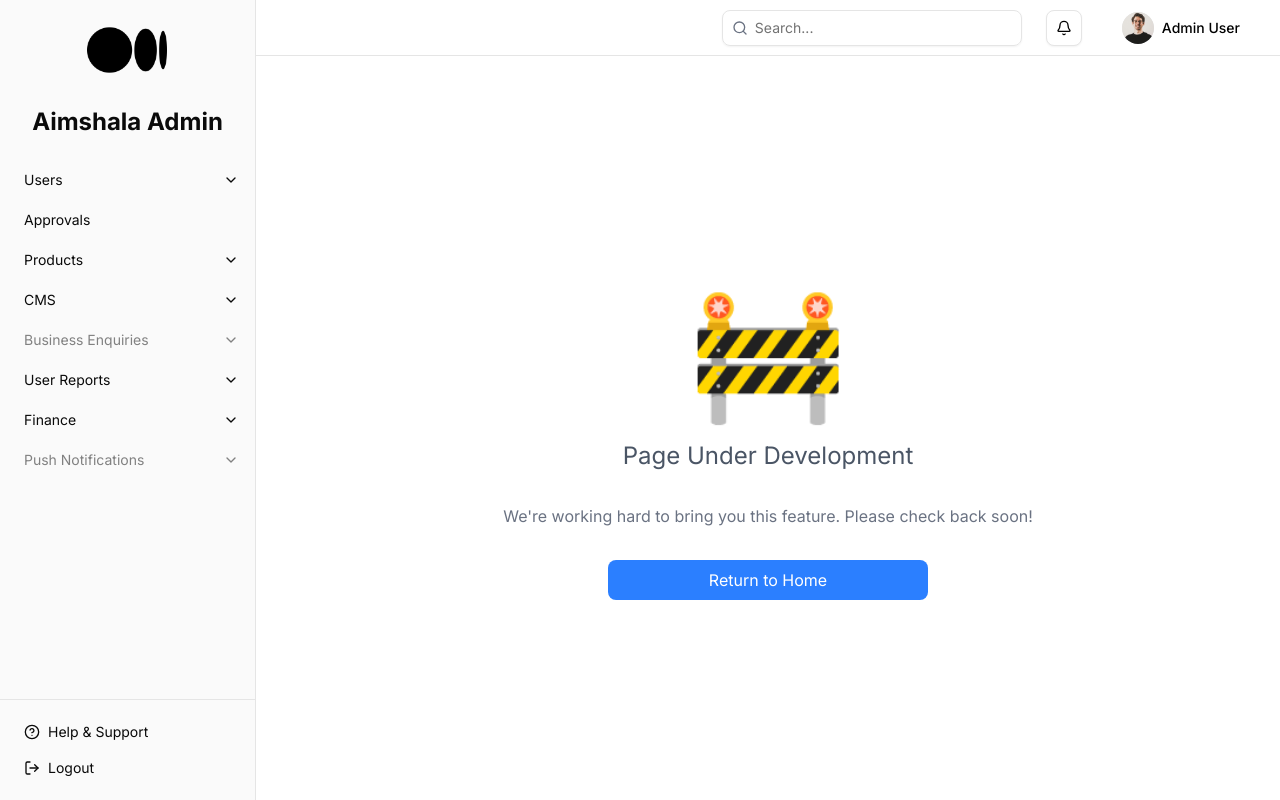
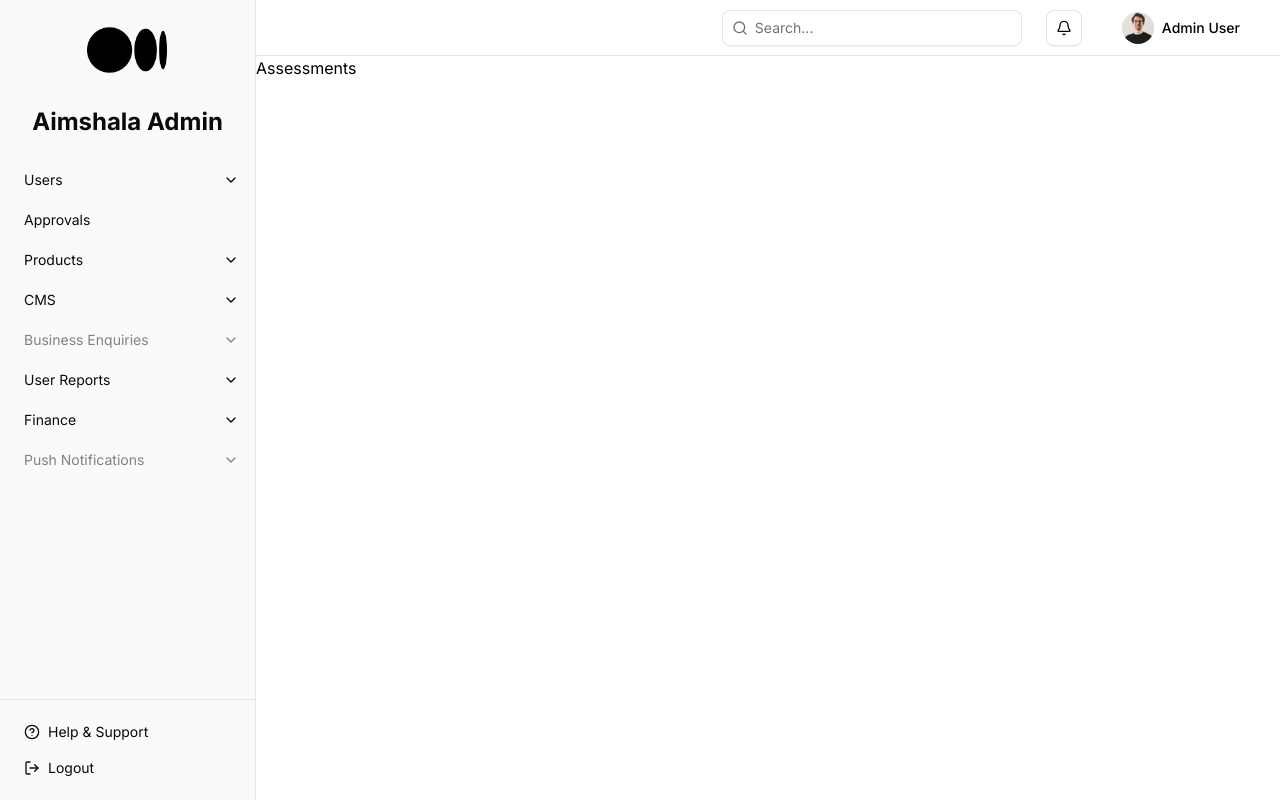
Before and after one commit to Karan071/Dashboard, a React (Vite) app: page /assessments in a window 1280 px wide. Built offline with nearby package versions, Linux system fonts and the light colour scheme.

Commit message:
card-ui-update-fixed

```diff
--- a/src/components/application-component/stats-cards.tsx
+++ b/src/components/application-component/stats-cards.tsx
@@ -1,4 +1,4 @@
-import { Card, CardContent, CardHeader, CardTitle } from "@/components/ui/card"
+import { Card, CardHeader } from "@/components/ui/card"
 import { Users, UserCheck, UserPlus, MessageSquare, Calendar } from "lucide-react"
 const stats = [
   {
--- a/src/pages/Approvals/Approvals.tsx
+++ b/src/pages/Approvals/Approvals.tsx
@@ -1,5 +1,5 @@
 import { Users, Building2, UserPlus, MessageSquare, Check, Plus } from "lucide-react";
-import { Card, CardHeader, CardTitle, CardContent } from "@/components/ui/card";
+import { Card, CardHeader } from "@/components/ui/card";
 import { Table, TableHeader, TableRow, TableHead, TableBody, TableCell } from "@/components/ui/table";
 import { Badge } from "@/components/ui/badge";
 import { Checkbox } from "@/components/ui/checkbox";
--- a/src/pages/CMS/FAQ.tsx
+++ b/src/pages/CMS/FAQ.tsx
@@ -7,7 +7,7 @@ import {
   Eye,
   ArrowRight,
 } from "lucide-react";
-import { Card, CardHeader, CardTitle, CardContent } from "@/components/ui/card";
+import { Card, CardHeader} from "@/components/ui/card";
 import {
   Table,
   TableHeader,
--- a/src/pages/CMS/HelpArticles.tsx
+++ b/src/pages/CMS/HelpArticles.tsx
@@ -11,7 +11,7 @@ import {
 
   Archive,
 } from "lucide-react";
-import { Card, CardHeader, CardTitle, CardContent } from "@/components/ui/card";
+import { Card, CardHeader } from "@/components/ui/card";
 import {
   Table,
   TableHeader,
--- a/src/pages/CMS/Libraries.tsx
+++ b/src/pages/CMS/Libraries.tsx
@@ -10,7 +10,7 @@ import {
   Check,
   CalendarDays,
 } from "lucide-react";
-import { Card, CardHeader, CardTitle, CardContent } from "@/components/ui/card";
+import { Card, CardHeader } from "@/components/ui/card";
 import {
   Table,
   TableHeader,
--- a/src/pages/CMS/Surveys.tsx
+++ b/src/pages/CMS/Surveys.tsx
@@ -11,7 +11,7 @@ import {
   Trash,
 } from "lucide-react";
 import { Bell, Download, X } from "lucide-react"
-import { Card, CardHeader, CardTitle, CardContent } from "@/components/ui/card";
+import { Card, CardHeader } from "@/components/ui/card";
 import {
   Table,
   TableHeader,
--- a/src/pages/CMS/TeamDirectory.tsx
+++ b/src/pages/CMS/TeamDirectory.tsx
@@ -8,7 +8,7 @@ import {
   Eye,
   User,
 } from "lucide-react";
-import { Card, CardHeader, CardTitle, CardContent } from "@/components/ui/card";
+import { Card, CardHeader } from "@/components/ui/card";
 import {
   Table,
   TableHeader,
--- a/src/pages/CMS/Testimonials.tsx
+++ b/src/pages/CMS/Testimonials.tsx
@@ -11,7 +11,7 @@ import {
   ChevronLeft,
   ChevronRight,
 } from "lucide-react";
-import { Card, CardHeader, CardTitle, CardContent } from "@/components/ui/card";
+import { Card, CardHeader } from "@/components/ui/card";
 import {
   Table,
   TableHeader,
--- a/src/pages/CMS/VideoLibrary.tsx
+++ b/src/pages/CMS/VideoLibrary.tsx
@@ -6,7 +6,7 @@ import {
   Check,
   Plus,
 } from "lucide-react";
-import { Card, CardHeader, CardTitle, CardContent } from "@/components/ui/card";
+import { Card, CardHeader } from "@/components/ui/card";
 import {
   Table,
   TableHeader,
--- /dev/null
+++ b/src/pages/Products/Assessments.tsx
@@ -0,0 +1,8 @@
+
+export default function Assessments() {
+    return(
+        <div>
+            Assessments
+        </div>
+    );
+}
--- a/src/routes/Index.tsx
+++ b/src/routes/Index.tsx
@@ -10,22 +10,27 @@ import Libraries from "@/pages/CMS/Libraries";
 import Surveys from "@/pages/CMS/Surveys";
 import HelpArticles from "@/pages/CMS/HelpArticles";
 import FAQSPage from "@/pages/CMS/FAQ";
-
 import Explorer from "@/pages/Users/Explorer/Explorer";
 import Coach from "@/pages/Users/Coach/Coach";
 import Organisations from "@/pages/Users/Organisation/Organisations";
 import FinancePayments from "@/pages/Finance/FinancePayments";
 import FinancePayouts from "@/pages/Finance/FinancePayouts";
 import FinanceCommissions from "@/pages/Finance/FinanceCommission";
+import Assessments from "@/pages/Products/Assessments";
+
+
 export default function AppRoutes() {
     return (
         <Routes>
+            {/* User types */}
             <Route path="/explorers" element={<Explorer />} />
             <Route path="/coaches" element={<Coach />} />
-            <Route path="/organisations" element={<Organisations/>} />
+            <Route path="/organisations" element={<Organisations />} />
 
 
+            {/* Approvals */}
             <Route path="/approvals" element={<Approvals />} />
+
             {/* CMS routings  */}
             <Route path="/insights" element={<Insights />} />
             <Route path="/videoLibrary" element={<VideoLibrary />} />
@@ -37,14 +42,13 @@ export default function AppRoutes() {
             <Route path="/helpArticles" element={<HelpArticles />} />
             <Route path="/faqspages" element={<FAQSPage />} />
 
+            {/* Finance routings */}
             <Route path="/financePayments" element={<FinancePayments />} />
             <Route path="/financePayouts" element={<FinancePayouts />} />
             <Route path="/financeCommissions" element={<FinanceCommissions />} />
 
-
-
-
-
+            {/* Products */}
+            <Route path="/assessments" element={<Assessments />} />
 
 
             <Route path="*" element={<NotFound />} />
```
